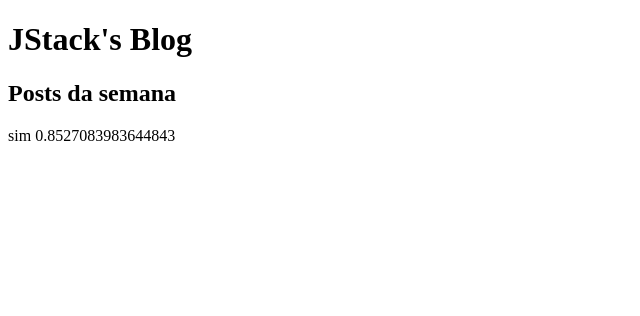
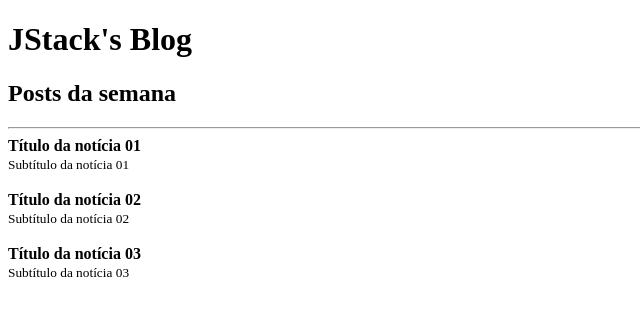
Before and after one commit to andersonkaiti/react-fundamentos, a React app: page / in a window 1280 px wide. Shown: the top 316 px of the page, without its empty margins (0-640 px from the left). Built offline with nearby package versions, Linux system fonts and the light colour scheme; the HTML template or start-up script is replaced by a standard one.

Commit message:
:sparkles: feat(props): add example of component props

```diff
--- a/src/App.jsx
+++ b/src/App.jsx
@@ -1,14 +1,35 @@
-const category = 'Posts da semana'
+import Post from './Post'
+
+const primeiroTitulo = 'Título da notícia 01'
 
 export default function App() {
   return (
     <>
       <h1>JStack's Blog</h1>
-      <h2>{category}</h2>
-      <p>
-        {console.log('Log de dentro do JSX')} {1 ? 'sim' : 'não'}{' '}
-        {Math.random()}
-      </p>
+      <h2>Posts da semana</h2>
+
+      <hr />
+
+      {/* <Post subtitle="Subtítulo da notícia 01" title={primeiroTitulo} /> */}
+
+      <Post
+        post={{
+          title: primeiroTitulo,
+          subtitle: 'Subtítulo da notícia 01',
+        }}
+      />
+      <Post
+        post={{
+          title: 'Título da notícia 02',
+          subtitle: 'Subtítulo da notícia 02',
+        }}
+      />
+      <Post
+        post={{
+          title: 'Título da notícia 03',
+          subtitle: 'Subtítulo da notícia 03',
+        }}
+      />
     </>
   )
 }
--- /dev/null
+++ b/src/Post.jsx
@@ -0,0 +1,15 @@
+export default function Post(props) {
+  // props.title = 'Título sobrescrito'
+
+  return (
+    <>
+      <article>
+        <strong>{props.post.title}</strong>
+        <br />
+        <small>{props.post.subtitle}</small>
+      </article>
+
+      <br />
+    </>
+  )
+}
```
